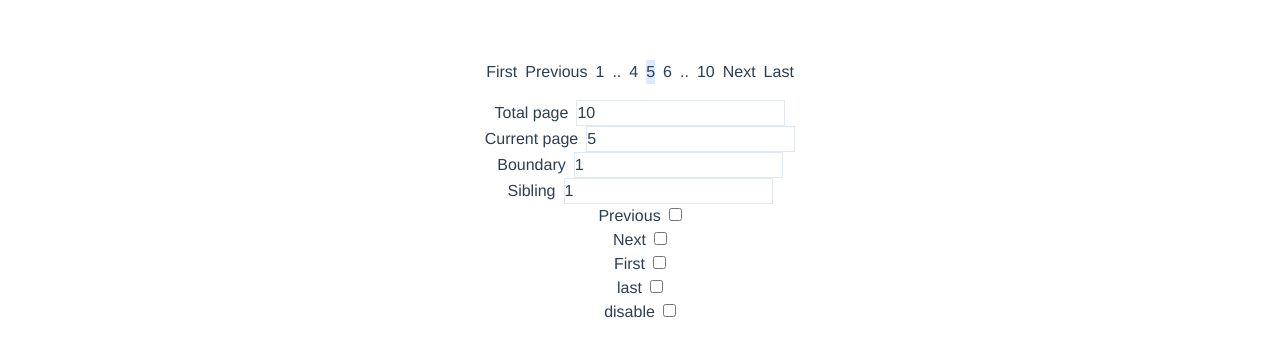
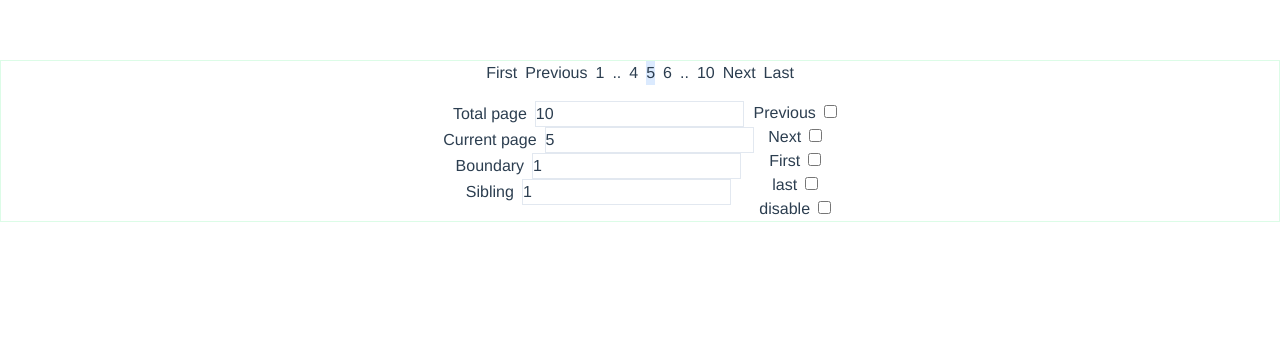
Before and after one commit to khoufstudio/vue-simple-pagination, a Vue app: page / in a window 1280 px wide. Shown: the top 356 px of the page. Built offline with nearby package versions, Linux system fonts and the light colour scheme.

Commit message:
styling in progress

```diff
--- a/src/components/SimplePagination.vue
+++ b/src/components/SimplePagination.vue
@@ -87,6 +87,7 @@ function toggleDisable() {
 </script>
 
 <template>
+  <div class="border border-green-100">
     <div class="flex gap-2 justify-center">
       <button @click="firstHandle" :disabled="disableFirst">First</button>
       <button @click="previousHandle" :disabled="disablePrevious">Previous</button>
@@ -98,9 +99,9 @@ function toggleDisable() {
       <button @click="nextHandle" :disabled="disableNext">Next</button>
       <button @click="lastHandle" :disabled="disableLast">Last</button>
     </div>
-
     <!-- input container -->
-  <div class="mt-4">
+    <div class="mt-4 flex justify-center">
+      <div>
         <!-- total page -->
         <legend>
           <label class="mr-2" for="totalPage">Total page</label>
@@ -124,7 +125,8 @@ function toggleDisable() {
           <label class="mr-2" for="sibling">Sibling</label>
           <input class="border border-slate-200" type="number" v-model="sibling">
         </legend>
-
+      </div>
+      <div>
         <!-- previous -->
         <legend>
           <label class="mr-2" for="sibling">Previous</label>
@@ -155,4 +157,7 @@ function toggleDisable() {
           <input type="checkbox" name="previous" @change="toggleDisable">
         </legend>
       </div>
+
+    </div>
+  </div>
 </template>
```
Lines whose indentation alone changed are shown as unchanged.
